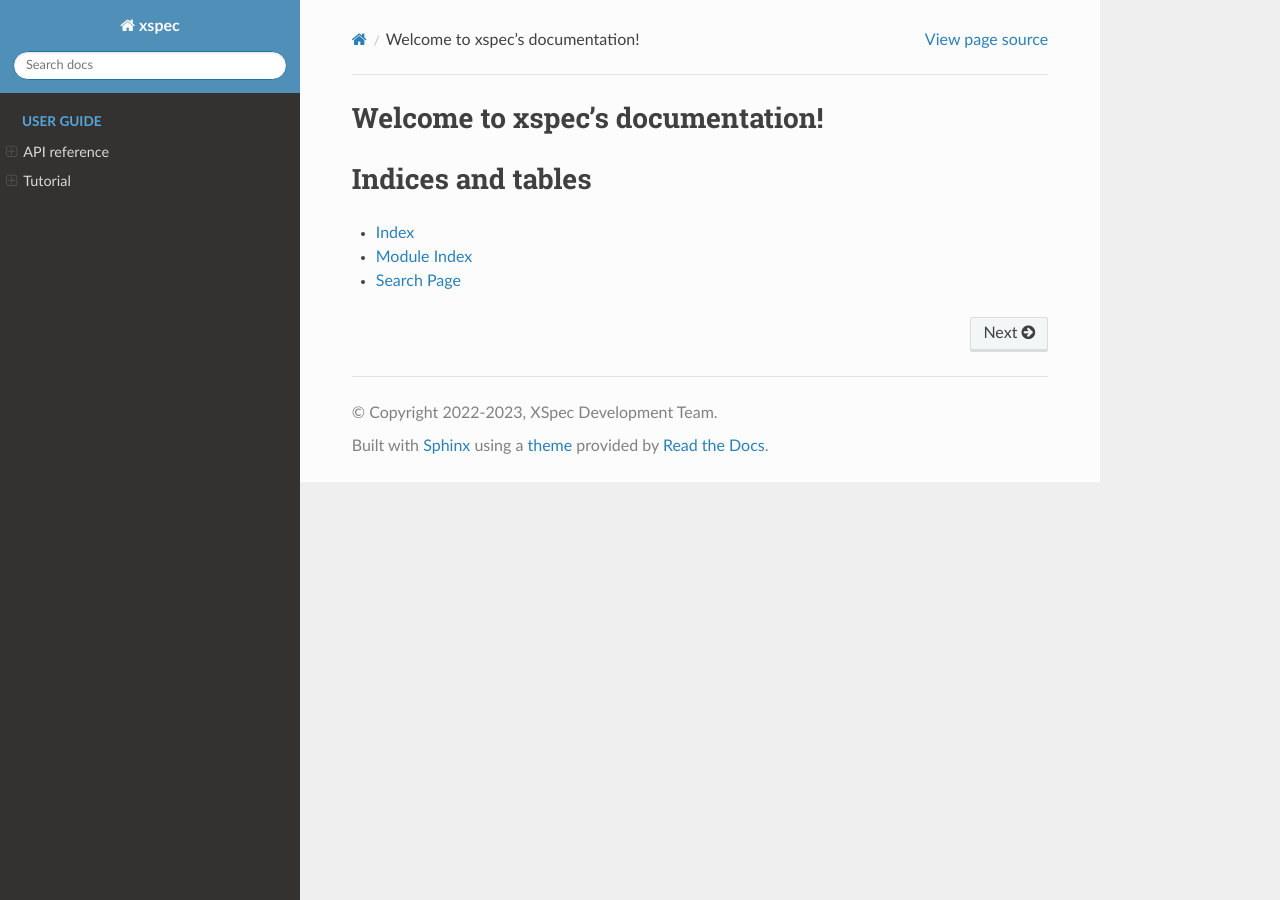
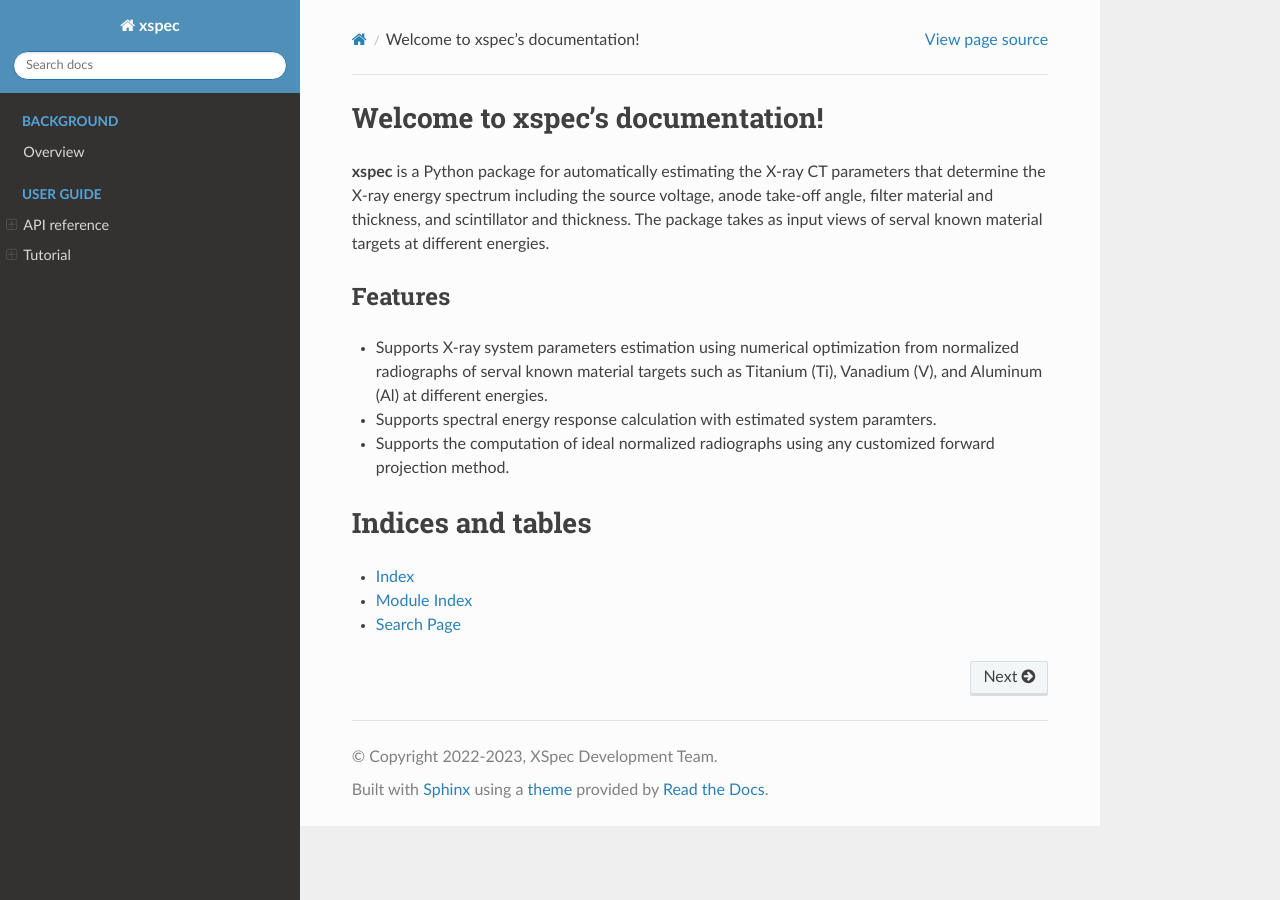
Before and after one commit to cabouman/xcal, a Sphinx documentation site: the page built from docs/source/index.rst, in a window 1280 px wide. Built offline with Sphinx 7.4.7 and the Read the Docs theme 2.0.0, drawn with Linux system fonts in a browser that asks for light colours; pages that are not in the unit, such as notebooks, are missing from menus.

Commit message:
Update documentation.

```diff
--- a/docs/source/index.rst
+++ b/docs/source/index.rst
@@ -5,6 +5,14 @@
 
 Welcome to xspec's documentation!
 =================================
+**xspec** is a Python package for automatically estimating the X-ray CT parameters that determine the X-ray energy spectrum including the source voltage, anode take-off angle, filter material and thickness, and scintillator and thickness. The package takes as input views of serval known material targets at different energies.
+
+
+Features
+--------
+* Supports X-ray system parameters estimation using numerical optimization from normalized radiographs of serval known material targets such as Titanium (Ti), Vanadium (V), and Aluminum (Al) at different energies.
+* Supports spectral energy response calculation with estimated system paramters.
+* Supports the computation of ideal normalized radiographs using any customized forward projection method.
 
 .. toctree::
    :maxdepth: 2
@@ -19,6 +27,12 @@ Indices and tables
 * :ref:`modindex`
 * :ref:`search`
 
+.. toctree::
+   :hidden:
+   :maxdepth: 4
+   :caption: Background
+
+   overview
 
 .. toctree::
    :hidden:
```
Also changed, not shown: docs/source/overview.rst (added, +9 -0 lines).
